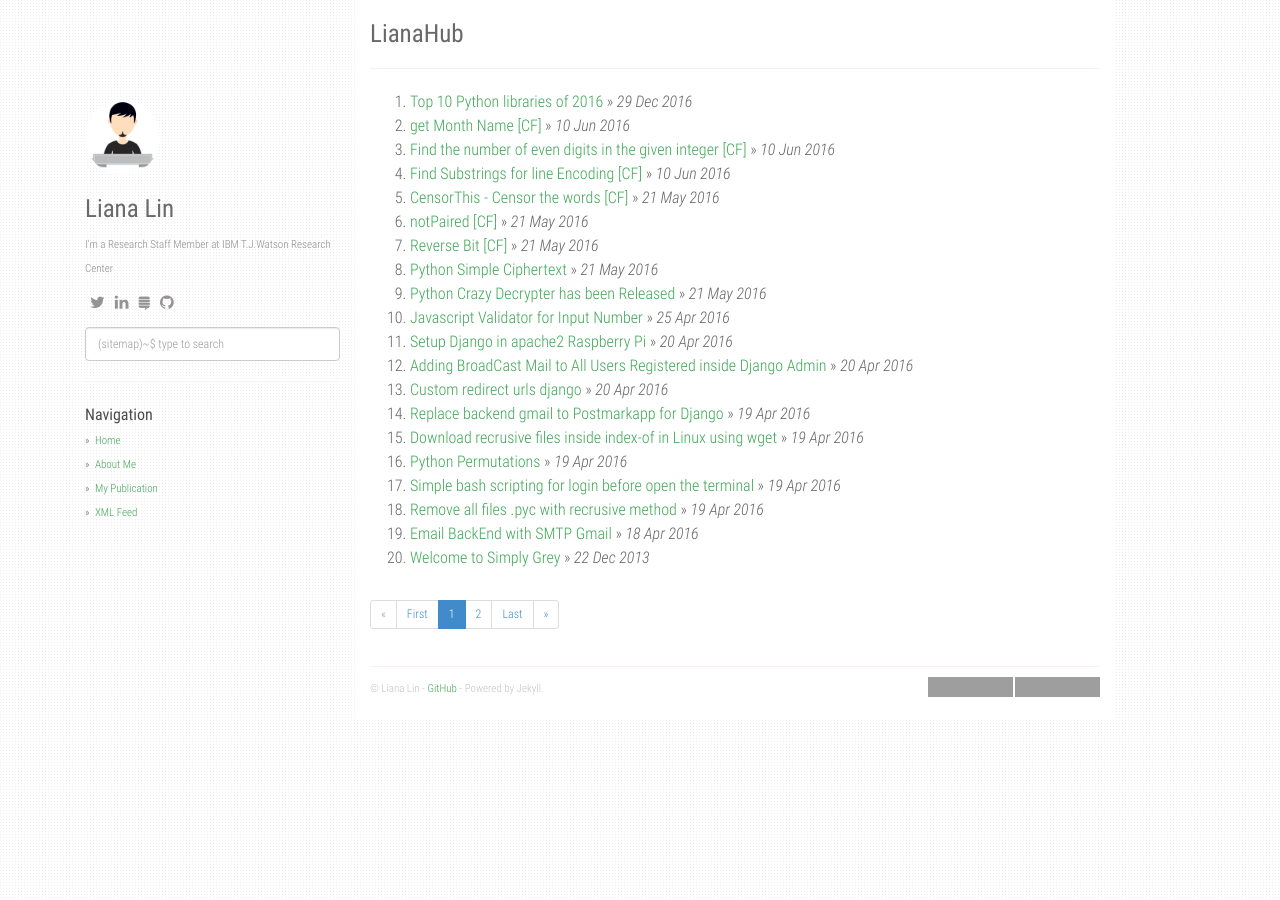
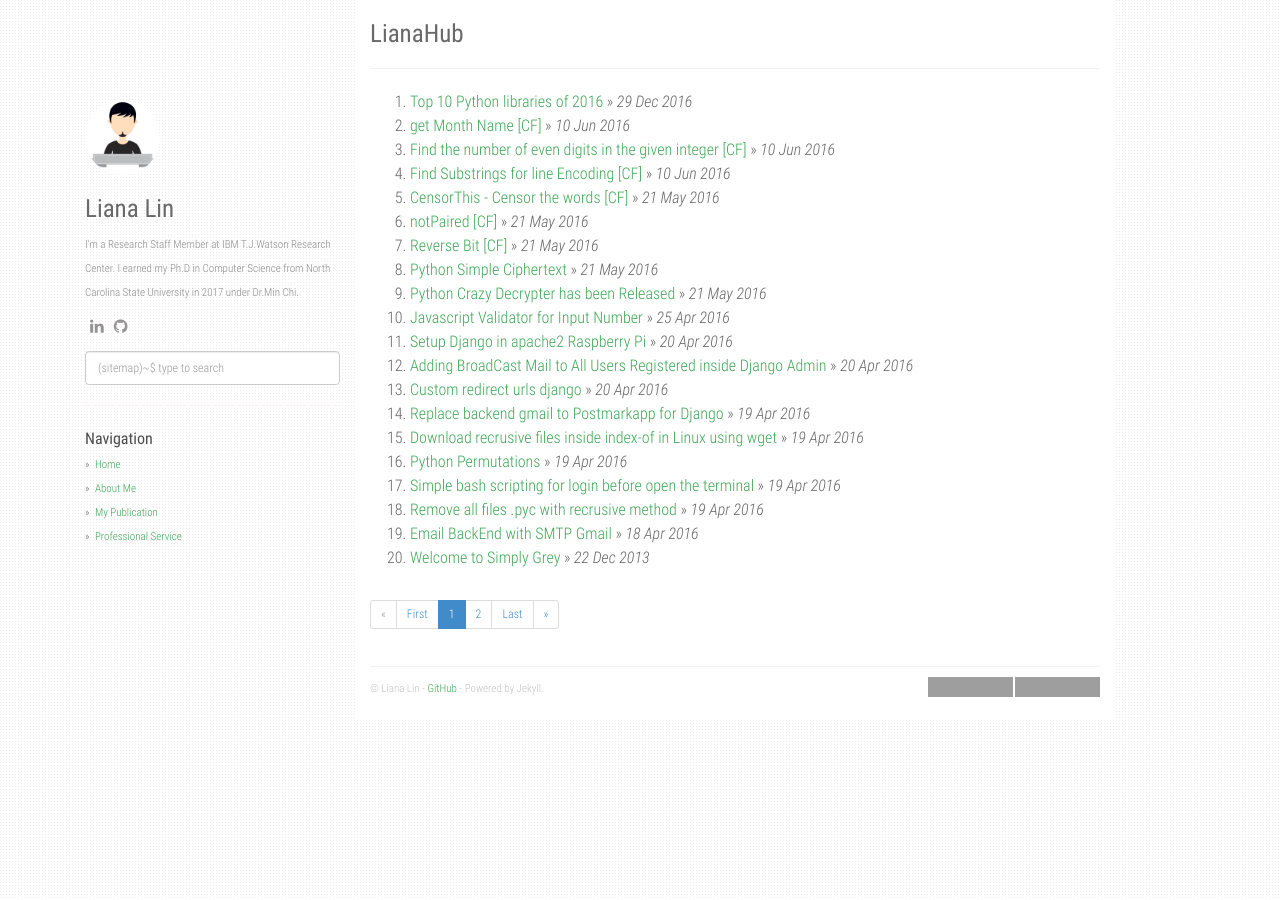
Before and after one commit to liana-lin/liana-lin.github.io, a Jekyll site: the page built from index.html, in a window 1280 px wide. Built offline with Jekyll 4.4.1, drawn with Linux system fonts in a browser that asks for light colours; the list of posts is cut into pages by our own code; grey boxes are pictures that could not be loaded.

Commit message:
update config file

```diff
--- a/_config.yml
+++ b/_config.yml
@@ -2,7 +2,7 @@
 description: My Personal Website
 author: Liana Lin
 github: https://github.ibm.com/Liana-Lin
-about: I'm a Research Staff Member at IBM T.J.Watson Research Center
+about: I'm a Research Staff Member at IBM T.J.Watson Research Center. I earned my Ph.D in Computer Science from North Carolina State University in 2017 under Dr.Min Chi.
 disqus_shortname: lianahub
 google_analytics: UA-XXXXXXXX-Y
 avatar_url: /static/img/avatar.jpg
@@ -16,14 +16,12 @@
     permalink: /project/:path/
 
 social:
-    - icon: fa-twitter
-      link: "#"
     - icon: fa-linkedin
       link: "https://www.linkedin.com/in/chen-liana-lin-66541480/"
-    - icon: fa-stack-exchange
-      link: "#"
     - icon: fa-github
       link: "https://github.ibm.com/Liana-Lin"
+    - icon: fa-google_scholar
+      link: "https://scholar.google.com/citations?user=zkWwUIMAAAAJ&hl=en"
 
 share:
   twitter_username: github.io
@@ -34,8 +32,8 @@
       url: /about/
     - text: My Publication
       url: /projects/
-    - text: XML Feed
-      url: /feed.xml
+    - text: Professional Service
+      url: /services/
 
 url: "https://liana-lin.github.io"
 baseurl: ""
```
